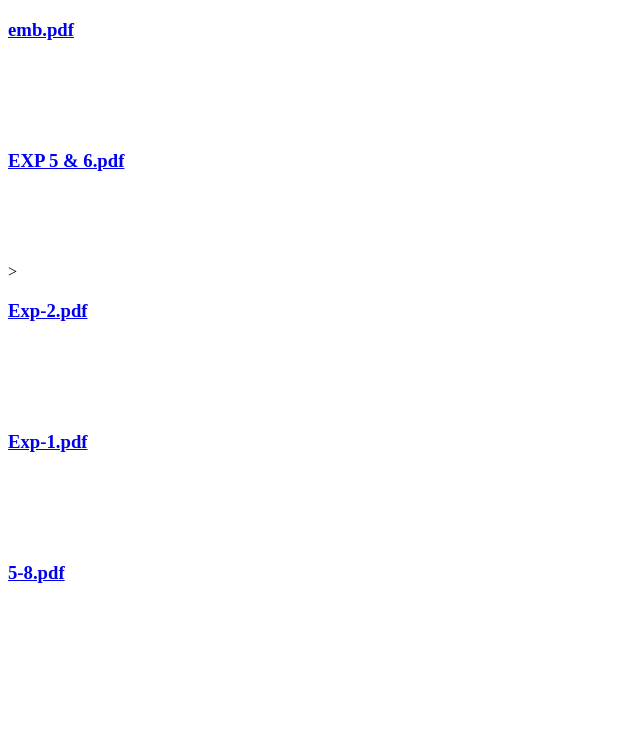
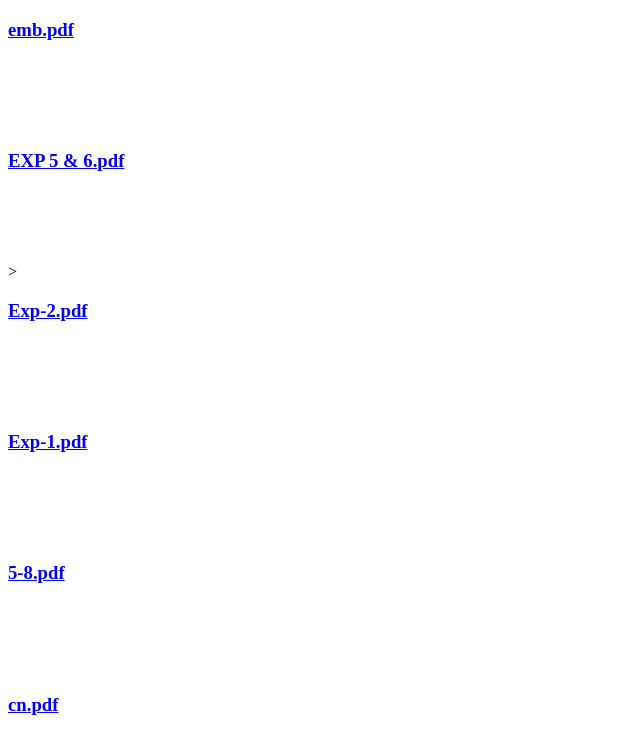
Before and after one commit to saatvik25/embedded, a plain HTML site: page index.html in a window 1280 px wide. Shown: the whole page, without its empty margins (0-640 px from the left). Drawn offline with Linux system fonts and the light colour scheme.

Commit message:
Update index.html

```diff
--- a/index.html
+++ b/index.html
@@ -28,6 +28,11 @@
     <br>
     <br>
     <h3><a href="5-8.pdf">5-8.pdf</a></h3>
+    <br>
+    <br>
+    <br>
+    <br>
+    <h3><a href="c.pdf">cn.pdf</a></h3>
 
 </body>
 </html>
```
